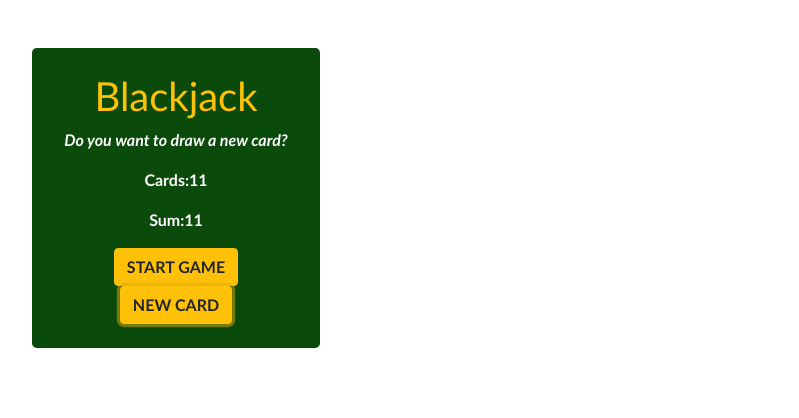
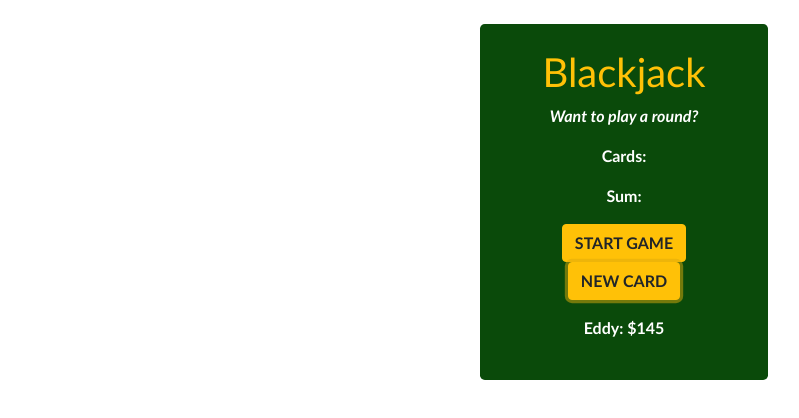
Before and after one commit to eddiEkpenyong/BlackJackApp, a plain HTML site: page index.html in a window 1280 px wide. Both pictures are taken after a click on the button "NEW CARD". Shown: the whole page, without its empty margins (16-815 px from the left). Drawn offline with nearby package versions, Linux system fonts and the light colour scheme.

Commit message:
added conditionals

```diff
--- a/index.html
+++ b/index.html
@@ -10,7 +10,8 @@
     <link rel="stylesheet" href="https://stackpath.bootstrapcdn.com/bootstrap/4.3.1/css/bootstrap.min.css" integrity="sha384-ggOyR0iXCbMQv3Xipma34MD+dH/1fQ784/j6cY/iJTQUOhcWr7x9JvoRxT2MZw1T" crossorigin="anonymous">
   </head>
   <body class="font-weight-bold" style="font-family:'Trebuchet MS', 'Lucida Sans Unicode', 'Lucida Grande', 'Lucida Sans', Arial, sans-serif ;">
-    <div class="p-4 m-5 text-center rounded-lg" style="width:18rem; background-color: rgb(10, 74, 10);">
+    <div class="container d-flex justify-content-center align-self-center">
+      <div class=" mt-4 p-4 text-center rounded-lg" style="width:18rem; background-color: rgb(10, 74, 10);">
         <h2 class="text-warning h1">Blackjack</h2>
         <P class="text-white font-italic" id="message">Want to play a round?</P>
         <p class="text-white" id="cardEl">Cards:</p>
@@ -19,7 +20,10 @@
         <button class="btn btn-warning  font-weight-bolder" onclick="startGame()">START GAME</button>
         <button class="btn btn-warning  font-weight-bolder" onclick="newCard()">NEW CARD</button>
 
+        <p id="playerEl" class="text-white mt-3"></p>
     </div>
+    </div>
+
     <!-- <p id="greetingEl"></p> -->
 
 
--- a/index.js
+++ b/index.js
@@ -6,6 +6,14 @@ let message = ""
 let messageEl = document.getElementById("message")
 let sumEl = document.getElementById("sumEl")
 let cardEl = document.getElementById("cardEl")
+
+let player = {
+    name: "Eddy",
+    chips: 145
+}
+
+let playerEl = document.getElementById("playerEl")
+playerEl.textContent = player.name + ": $" + player.chips
 
 function getRandomCard() {
     let randomNumber = Math.floor(Math.random() * 13) + 1
@@ -51,10 +59,15 @@ function renderGame() {
 
 }
 function newCard() {
-    let card = getRandomCard()
-    sum += card
-    cards.push(card)
-    renderGame()
+    if (isAlive === true && hasBlackJack === false) {
+        let card = getRandomCard()
+        sum += card
+        cards.push(card)
+        renderGame()
+    }else{
+        alert("You are out of the game")
+    }
+
 
 }
 
@@ -152,9 +165,38 @@ function newCard() {
 // }
 // rollDice()
 
-let hasSolvedChallenge = false
-let hasHintsLeft = false
+// let hasSolvedChallenge = false
+// let hasHintsLeft = false
 
-if(hasSolvedChallenge === false && hasHintsLeft === false){
-    console.log("Showing Certificates...............")
-}
+// if(hasSolvedChallenge === false && hasHintsLeft === false){
+//     console.log("Showing Certificates...............")
+// }
+
+// let likesDocumentaries = false
+// let likesStartups = true
+
+// if(likesDocumentaries === true || likesStartups === true){
+//     console.log("hey Check out this new movie, think you might like")
+// }
+
+// let course = {
+//     title: "learn css grid for free",
+//     lessons: 16,
+//     creator:"Edidiong",
+//     length: 63,
+//     level: 2,
+//     isFree: true,
+//     tags:["html", "css"]
+// }
+
+// console.log(course.length)
+
+// let airBnb = {
+//     location: "Uyo",
+//     price: 140,
+//     isClass: true,
+//     tags: ["yes", "no"]
+// }
+
+// console.log(airBnb.price)
+// console.log(airBnb.tags)
```
